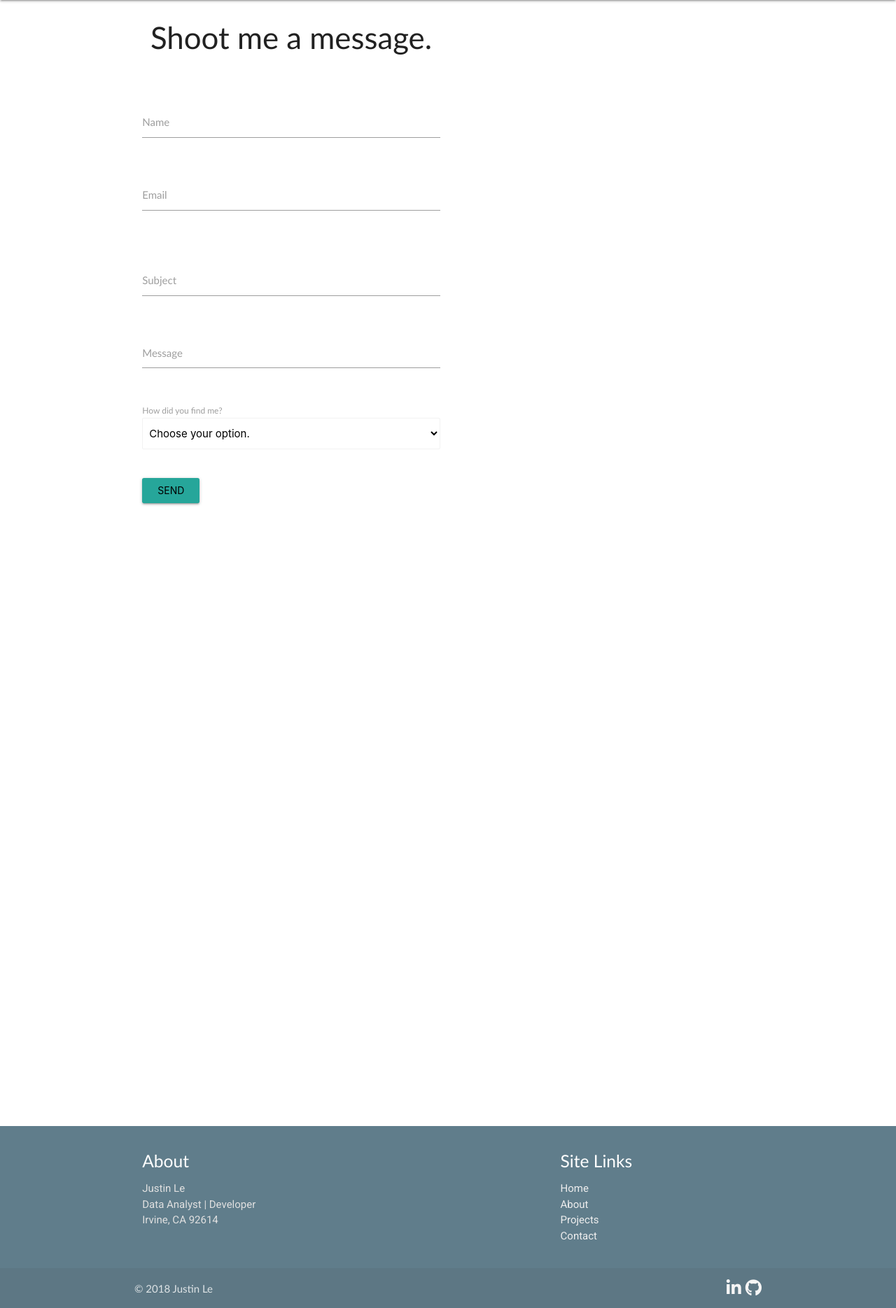
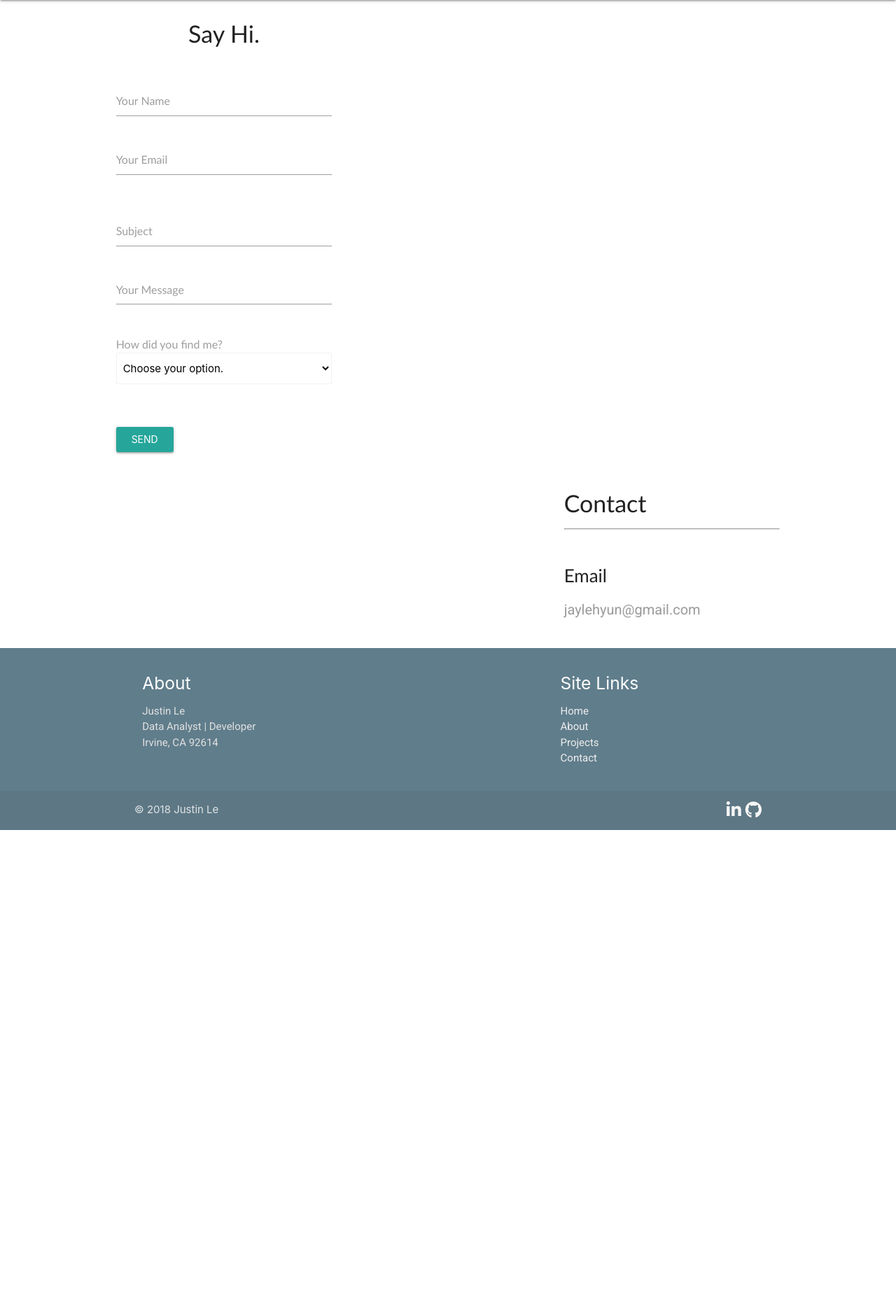
Before and after one commit to Jayleh/justin-le, a Flask app: page /contact in a window 1280 px wide. Shown: the part 64-1933 px from the top of the page at 70% size. After the commit the page ends 1250 px from the top, so only its background shows below. Run offline with Flask 2, Linux system fonts and the light colour scheme; some libraries are stand-ins or nearby versions; some web fonts are replaced.

Commit message:
update contact view

```diff
--- a/justin/forms.py
+++ b/justin/forms.py
@@ -4,10 +4,10 @@ from wtforms.validators import InputRequired, Email, Length
 
 
 class MessageForm(FlaskForm):
-    name = StringField("Name", validators=[InputRequired(), Length(min=2, max=50)])
-    email = StringField("Email", validators=[InputRequired(), Email()])
+    name = StringField("Your Name", validators=[InputRequired(), Length(min=2, max=50)])
+    email = StringField("Your Email", validators=[InputRequired(), Email()])
     subject = StringField("Subject", validators=[Length(max=100)])
-    message = TextAreaField("Message", validators=[InputRequired(), Length(min=2)])
+    message = TextAreaField("Your Message", validators=[InputRequired(), Length(min=2)])
     connection = SelectField("How did you find me?")
     recaptcha = RecaptchaField()
     submit = SubmitField("Send")
--- a/justin/static/css/about.css
+++ b/justin/static/css/about.css
@@ -7,7 +7,6 @@ html {
 body {
     font-family: 'Amaranth', Calibri, Arial, sans-serif;
     color: #9a9a9a;
-    /* background: #f9f9f9; */
 }
 
 .row {
--- a/justin/static/css/contact.css
+++ b/justin/static/css/contact.css
@@ -4,9 +4,11 @@ html {
     height: 100%;
 }
 
-body {
+h3,
+h4,
+.brand-logo,
+#msg-form label {
     font-family: 'Amaranth', Calibri, Arial, sans-serif;
-    /* color: #9a9a9a; */
 }
 
 p,
@@ -36,3 +38,120 @@ nav {
     display: flex!important;
     justify-content: space-between!important;
 }
+
+.split {
+    margin-bottom: 0;
+    line-height: 0;
+}
+
+.split .col {
+    line-height: 1.5;
+}
+
+.msg-row {
+    margin-bottom: 10px;
+}
+
+.msg-row,
+.contact-row {
+    padding: 0 15px;
+}
+
+.image-container {
+    padding: 0!important;
+}
+
+.image-container img {
+    width: 100%;
+    margin-bottom: -5.5px;
+    background-position: center;
+    background-size: cover;
+    background-repeat: no-repeat;
+}
+
+#msg-form > div:nth-child(n+6) > div {
+    margin: 1rem 0;
+}
+
+#msg-form .row {
+    margin-bottom: 0;
+}
+
+#msg-form label {
+    font-size: 14px;
+}
+
+.heading h3 {
+    font-size: 28px;
+}
+
+.contact-row h4 {
+    font-size: 20px;
+}
+
+p {
+    font-size: 16px;
+    color: #9a9a9a;
+}
+
+#submit {
+    color: #fff;
+}
+
+/* Small devices (landscape phones, 576px and up) */
+@media (min-width: 600px) {
+    .msg-row,
+    .contact-row {
+        padding: 0 15%;
+    }
+
+    .heading h3 {
+        font-size: 30px;
+    }
+
+    .contact-row h4 {
+        font-size: 22px;
+    }
+
+    p {
+        font-size: 18px;
+    }
+}
+
+/* Medium devices (tablets, 768px and up) */
+@media (min-width: 768px) {
+    #msg-form label {
+        font-size: 16px;
+    }
+}
+
+/* Large devices (desktops, 992px and up) */
+@media (min-width: 992px) {
+    .msg-row,
+    .contact-row {
+        padding: 0 25%;
+    }
+
+    .heading h3 {
+        font-size: 32px;
+    }
+
+    .contact-row h4 {
+        font-size: 24px;
+    }
+
+    p {
+        font-size: 20px;
+    }
+}
+
+/* Extra large devices (large desktops, 1200px and up) */
+@media (min-width: 1200px) {
+    .heading h3 {
+        font-size: 34px;
+    }
+
+    .contact-row h4 {
+        font-size: 26px;
+    }
+}
--- a/justin/static/js/contact.js
+++ b/justin/static/js/contact.js
@@ -1,5 +1,5 @@
 $(document).ready(function () {
-    $('textarea#textarea1').characterCounter();
+    $('textarea#message').characterCounter();
 
     $('select').formSelect();
 
--- a/justin/templates/contact.html
+++ b/justin/templates/contact.html
@@ -20,15 +20,16 @@
   <a href="{{ url_for('contact') }}">Contact</a>
 </li>
 {% endblock collapse_items %} {% block main %}
-<div class="container">
-  <div class="row">
-    <div class="col l6">
-      <div class="row">
+<div class="row split">
+  <div class="col s12 l6">
+    <div class="row msg-row">
       <div class="col s12 center-align">
-          <h3>Shoot me a message.</h3>
+        <div class="heading">
+          <h3>Say Hi.</h3>
         </div>
       </div>
-      <div class="row">
+    </div>
+    <div class="row msg-row">
       <div class="col s12">
         {% with messages = get_flashed_messages(with_categories=true) %}
           {% if messages %}
@@ -41,8 +42,8 @@
         {% endwith %}
       </div>
     </div>
-      <div class="row">
-        <form class="col s12" method="POST" action="">
+    <div class="row msg-row">
+      <form id="msg-form" class="col s12" method="POST" action="">
         {{ form.hidden_tag() }}
         <div class="row">
           <div class="input-field col s12">
@@ -80,14 +81,39 @@
             {{ form.recaptcha() }}
           </div>
         </div>
+        <div class="row">
+          <div class="col s12">
             {{ form.submit(class="btn waves-effect waves-light")}}
+          </div>
+        </div>
       </form>
     </div>
   </div>
-    <div class="col l6"></div>
+  <div class="col s12 l6 image-container">
+    <!-- <img src="{{ url_for('static', filename='img/wallpaper/pexels-photo-1209435-portrait.jpeg') }}"> -->
   </div>
 </div>
-<div style="height: 850px;"></div>
+<div class="row split">
+  <div class="col s12 l6 image-container">
+    <!-- <img src="{{ url_for('static', filename='img/bg.svg') }}"> -->
+  </div>
+  <div class="col s12 l6">
+    <div class="row contact-row">
+      <div class="col s12">
+        <div class="heading">
+          <h3>Contact</h3>
+        </div>
+        <hr>
+      </div>
+    </div>
+    <div class="row contact-row">
+      <div class="col s12">
+        <h4>Email</h4>
+        <p>jaylehyun@gmail.com</p>
+      </div>
+    </div>
+  </div>
+</div>
 {% endblock main %} {% block scripts %}
 <script src="{{ url_for('static', filename='js/contact.js') }}"></script>
 {% endblock scripts %}
```
Also changed, not shown: justin/static/img/wallpaper/pexels-photo-1209435-portrait.jpeg (added), justin/static/img/wallpaper/pexels-photo-1209435.jpeg (added). Lines whose indentation alone changed are shown as unchanged.
